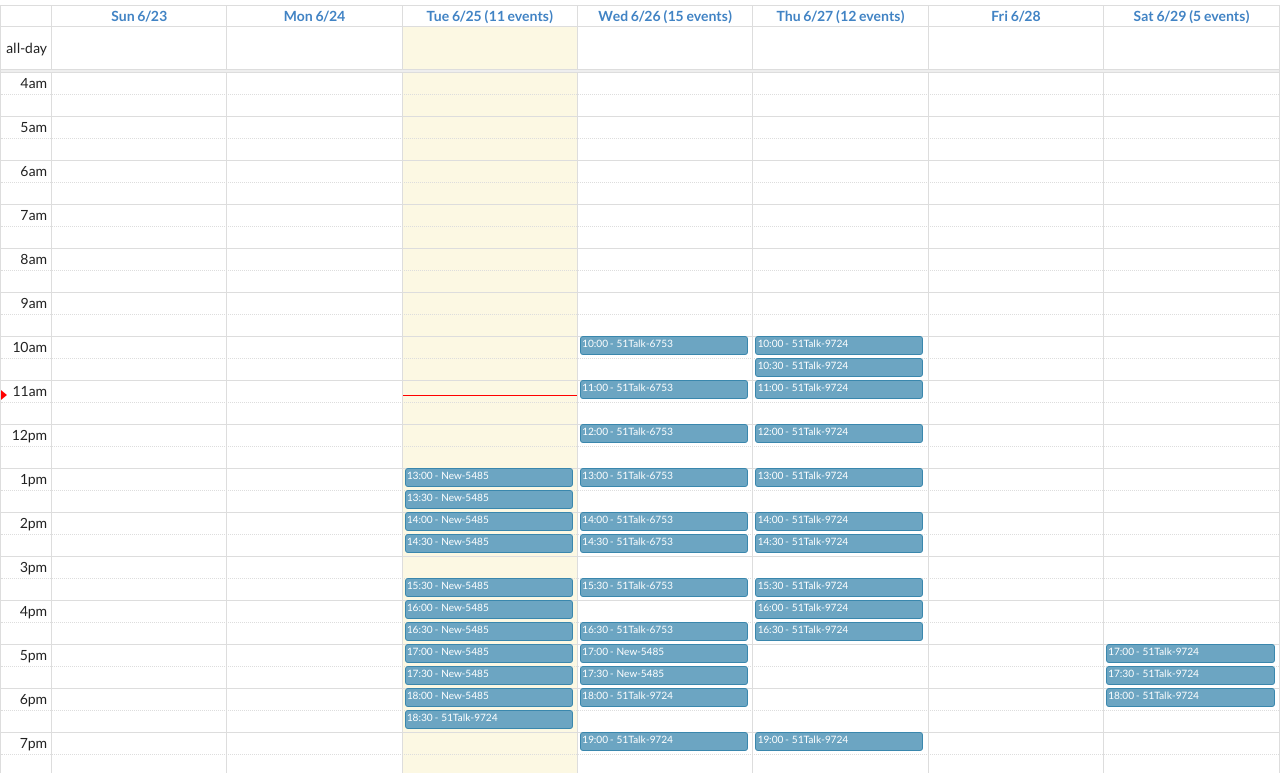
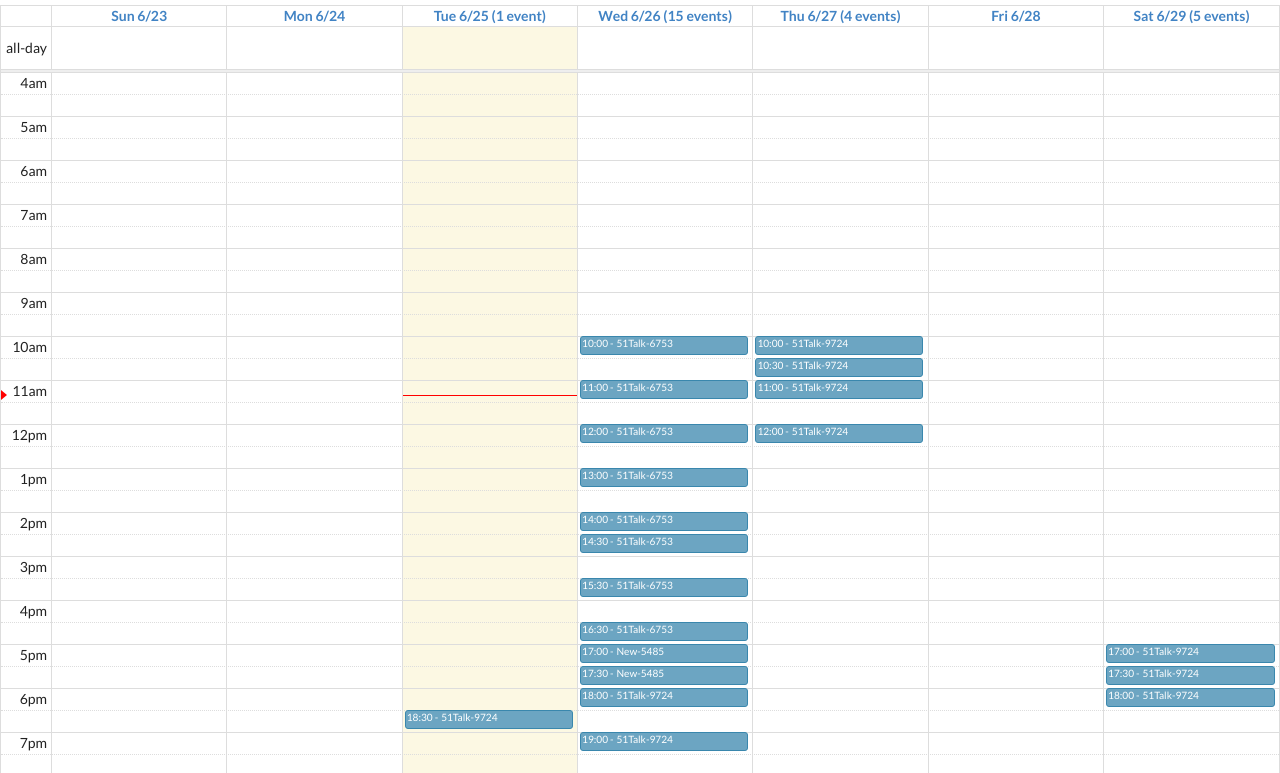
Before and after one commit to gluckzhang/siyi-calendar-public, a plain HTML site: page index.html in a window 1280 px wide. Shown: the part 107-880 px from the top of the page. Drawn offline with Linux system fonts and the light colour scheme.

Commit message:
update the data

```diff
--- a/data/data-f1host.json
+++ b/data/data-f1host.json
@@ -1,64 +1,4 @@
 [
-  {
-    "start": "2019-06-25T13:00:00",
-    "end": "2019-06-25T13:25:00",
-    "account_id": "2527",
-    "title": "New-5485"
-  },
-  {
-    "start": "2019-06-25T13:30:00",
-    "end": "2019-06-25T13:55:00",
-    "account_id": "2527",
-    "title": "New-5485"
-  },
-  {
-    "start": "2019-06-25T14:00:00",
-    "end": "2019-06-25T14:25:00",
-    "account_id": "2527",
-    "title": "New-5485"
-  },
-  {
-    "start": "2019-06-25T14:30:00",
-    "end": "2019-06-25T14:55:00",
-    "account_id": "2527",
-    "title": "New-5485"
-  },
-  {
-    "start": "2019-06-25T15:30:00",
-    "end": "2019-06-25T15:55:00",
-    "account_id": "2527",
-    "title": "New-5485"
-  },
-  {
-    "start": "2019-06-25T16:00:00",
-    "end": "2019-06-25T16:25:00",
-    "account_id": "2527",
-    "title": "New-5485"
-  },
-  {
-    "start": "2019-06-25T16:30:00",
-    "end": "2019-06-25T16:55:00",
-    "account_id": "2527",
-    "title": "New-5485"
-  },
-  {
-    "start": "2019-06-25T17:00:00",
-    "end": "2019-06-25T17:25:00",
-    "account_id": "2527",
-    "title": "New-5485"
-  },
-  {
-    "start": "2019-06-25T17:30:00",
-    "end": "2019-06-25T17:55:00",
-    "account_id": "2527",
-    "title": "New-5485"
-  },
-  {
-    "start": "2019-06-25T18:00:00",
-    "end": "2019-06-25T18:25:00",
-    "account_id": "2527",
-    "title": "New-5485"
-  },
   {
     "start": "2019-06-26T17:00:00",
     "end": "2019-06-26T17:25:00",
--- a/data/data.json
+++ b/data/data.json
@@ -96,54 +96,6 @@
     "title": "51Talk-9724"
   },
   {
-    "start": "2019-06-27T13:00:00",
-    "end": "2019-06-27T13:25:00",
-    "account_id": "520",
-    "title": "51Talk-9724"
-  },
-  {
-    "start": "2019-06-27T14:00:00",
-    "end": "2019-06-27T14:25:00",
-    "account_id": "520",
-    "title": "51Talk-9724"
-  },
-  {
-    "start": "2019-06-27T14:30:00",
-    "end": "2019-06-27T14:55:00",
-    "account_id": "520",
-    "title": "51Talk-9724"
-  },
-  {
-    "start": "2019-06-27T15:30:00",
-    "end": "2019-06-27T15:55:00",
-    "account_id": "520",
-    "title": "51Talk-9724"
-  },
-  {
-    "start": "2019-06-27T16:00:00",
-    "end": "2019-06-27T16:25:00",
-    "account_id": "520",
-    "title": "51Talk-9724"
-  },
-  {
-    "start": "2019-06-27T16:30:00",
-    "end": "2019-06-27T16:55:00",
-    "account_id": "520",
-    "title": "51Talk-9724"
-  },
-  {
-    "start": "2019-06-27T19:00:00",
-    "end": "2019-06-27T19:25:00",
-    "account_id": "520",
-    "title": "51Talk-9724"
-  },
-  {
-    "start": "2019-06-27T20:30:00",
-    "end": "2019-06-27T20:55:00",
-    "account_id": "520",
-    "title": "51Talk-9724"
-  },
-  {
     "start": "2019-06-29T17:00:00",
     "end": "2019-06-29T17:25:00",
     "account_id": "520",
--- a/index.html
+++ b/index.html
@@ -14,7 +14,8 @@
 
     <div class="ui menu">
       <div class="header item">小可爱的课程表</div>
-      <a class="item" href="http://ykw.hzxzjun.com" target="_blank">约课网站</a>
+      <a class="item" href="http://ykw.hzxzjun.com" target="_blank">约课网站-旧</a>
+      <a class="item" href="http://talk.f1host.cn" target="_blank">约课网站-新</a>
     </div>
   </div>
 
```
